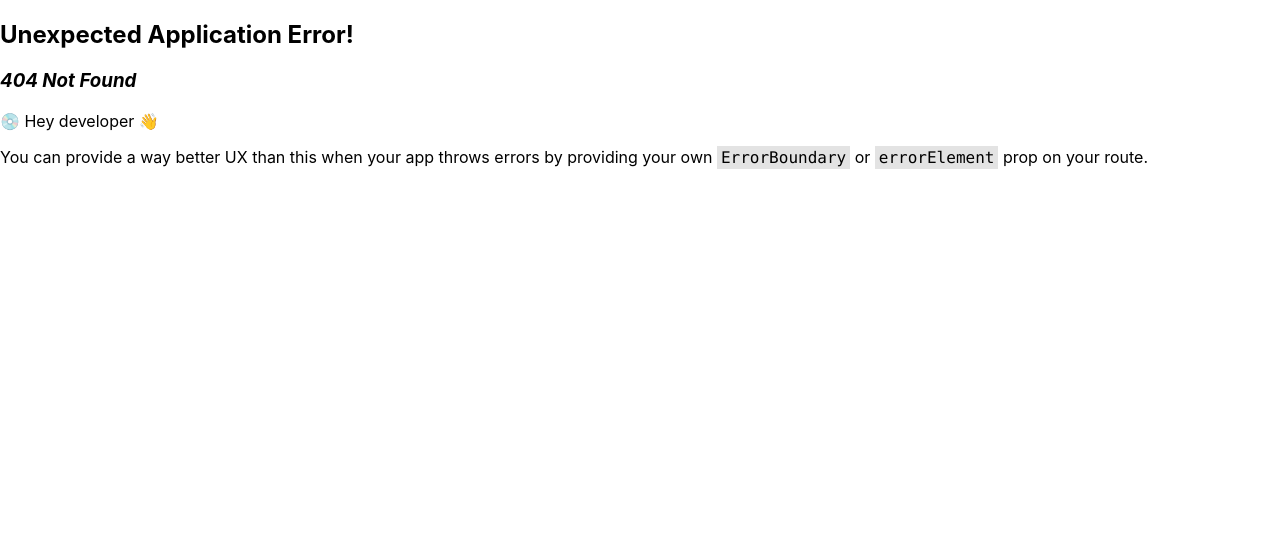
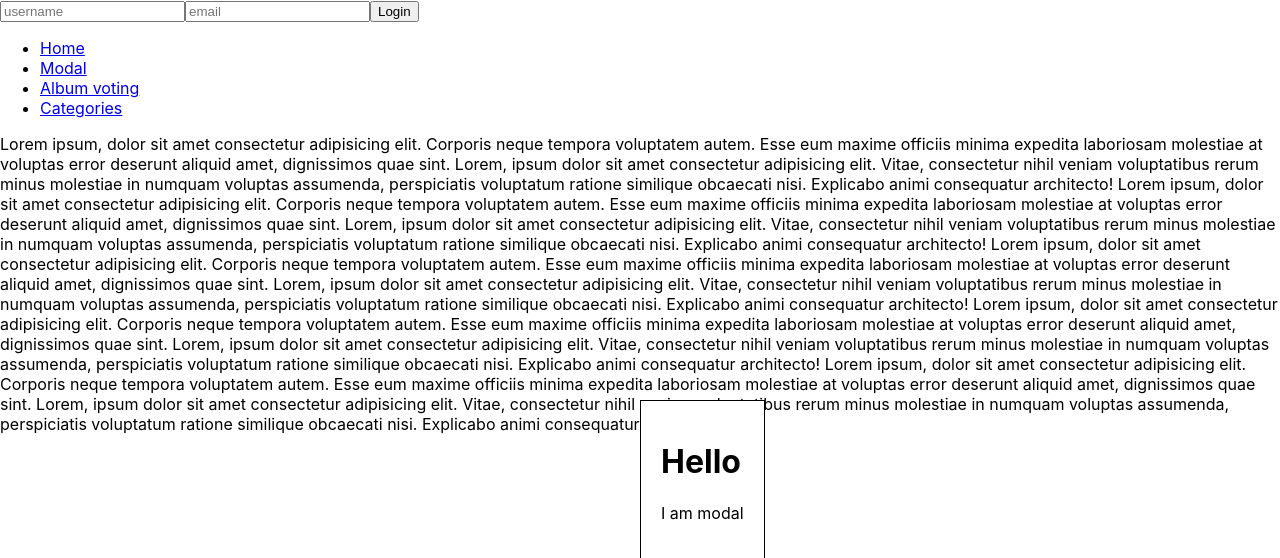
Before and after one commit to MartinNuc/react-course-2024-07-15, a React (Create React App) app: page /modal in a window 1280 px wide. Before the commit this address had no page. Shown: the top 558 px of the page. Built offline with nearby package versions, Linux system fonts and the light colour scheme.

Commit message:
Portal - modal

```diff
--- /dev/null
+++ b/src/modal-page/modal-page.tsx
@@ -0,0 +1,17 @@
+import { Modal } from "./modal"
+
+export const ModalPage = () => {
+
+  return <div>
+    Lorem ipsum, dolor sit amet consectetur adipisicing elit. Corporis neque tempora voluptatem autem. Esse eum maxime officiis minima expedita laboriosam molestiae at voluptas error deserunt aliquid amet, dignissimos quae sint. Lorem, ipsum dolor sit amet consectetur adipisicing elit. Vitae, consectetur nihil veniam voluptatibus rerum minus molestiae in numquam voluptas assumenda, perspiciatis voluptatum ratione similique obcaecati nisi. Explicabo animi consequatur architecto!
+    Lorem ipsum, dolor sit amet consectetur adipisicing elit. Corporis neque tempora voluptatem autem. Esse eum maxime officiis minima expedita laboriosam molestiae at voluptas error deserunt aliquid amet, dignissimos quae sint. Lorem, ipsum dolor sit amet consectetur adipisicing elit. Vitae, consectetur nihil veniam voluptatibus rerum minus molestiae in numquam voluptas assumenda, perspiciatis voluptatum ratione similique obcaecati nisi. Explicabo animi consequatur architecto!
+    Lorem ipsum, dolor sit amet consectetur adipisicing elit. Corporis neque tempora voluptatem autem. Esse eum maxime officiis minima expedita laboriosam molestiae at voluptas error deserunt aliquid amet, dignissimos quae sint. Lorem, ipsum dolor sit amet consectetur adipisicing elit. Vitae, consectetur nihil veniam voluptatibus rerum minus molestiae in numquam voluptas assumenda, perspiciatis voluptatum ratione similique obcaecati nisi. Explicabo animi consequatur architecto!
+    Lorem ipsum, dolor sit amet consectetur adipisicing elit. Corporis neque tempora voluptatem autem. Esse eum maxime officiis minima expedita laboriosam molestiae at voluptas error deserunt aliquid amet, dignissimos quae sint. Lorem, ipsum dolor sit amet consectetur adipisicing elit. Vitae, consectetur nihil veniam voluptatibus rerum minus molestiae in numquam voluptas assumenda, perspiciatis voluptatum ratione similique obcaecati nisi. Explicabo animi consequatur architecto!
+    Lorem ipsum, dolor sit amet consectetur adipisicing elit. Corporis neque tempora voluptatem autem. Esse eum maxime officiis minima expedita laboriosam molestiae at voluptas error deserunt aliquid amet, dignissimos quae sint. Lorem, ipsum dolor sit amet consectetur adipisicing elit. Vitae, consectetur nihil veniam voluptatibus rerum minus molestiae in numquam voluptas assumenda, perspiciatis voluptatum ratione similique obcaecati nisi. Explicabo animi consequatur architecto!
+    <Modal>
+      <h1>Hello</h1>
+      <p>I am modal</p>
+    </Modal>
+
+  </div>
+}
--- /dev/null
+++ b/src/modal-page/modal.tsx
@@ -0,0 +1,18 @@
+import { PropsWithChildren } from "react";
+import { createPortal } from "react-dom";
+
+export function Modal({ children }: PropsWithChildren) {
+
+  return createPortal((
+      <div style={{
+        position: "fixed",
+         padding: '20px',
+         top: '50%',
+         left: '50%',
+         border: '1px solid black',
+         background: 'white'
+      }}>
+        {children}
+      </div>
+    ), document.body);
+  }
--- a/src/routing/Navbar.tsx
+++ b/src/routing/Navbar.tsx
@@ -4,6 +4,9 @@ export function Navbar() {
   return <ul>
     <li>
       <Link to="/">Home</Link>
+    </li>
+    <li>
+      <Link to="/modal">Modal</Link>
     </li>
     <li>
       <Link to="/votes">Album voting</Link>
--- a/src/routing/router.tsx
+++ b/src/routing/router.tsx
@@ -4,6 +4,7 @@ import { Layout } from "./Layout";
 import { JokeCategories } from "../joke/JokeCategories";
 import { Joke } from "../joke/Joke";
 import { Suspense } from "react";
+import { ModalPage } from "../modal-page/modal-page";
 
 export const router = createBrowserRouter([
   {
@@ -13,6 +14,10 @@ export const router = createBrowserRouter([
       {
         path: 'votes',
         element: <AlbumVoting />
+      },
+      {
+        path:'modal',
+        element: <ModalPage />
       },
       {
         path: 'categories',
```
